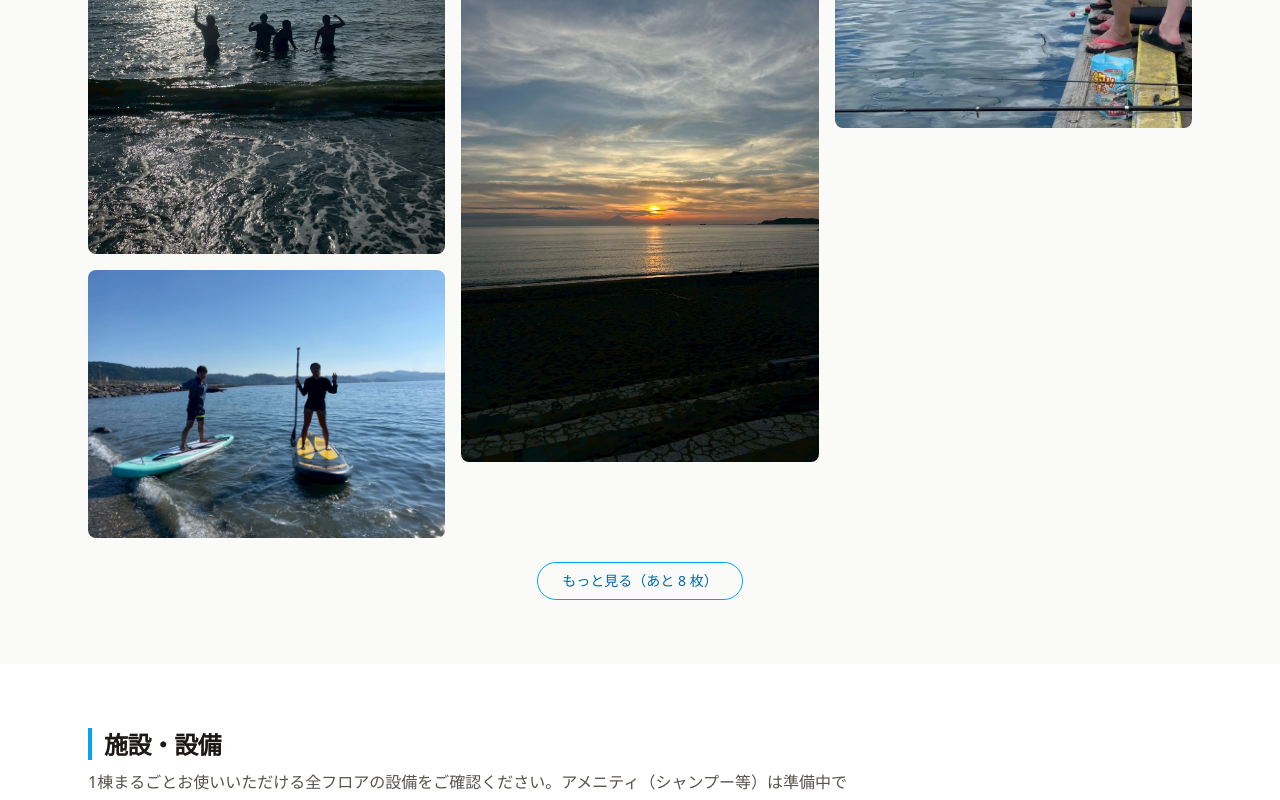
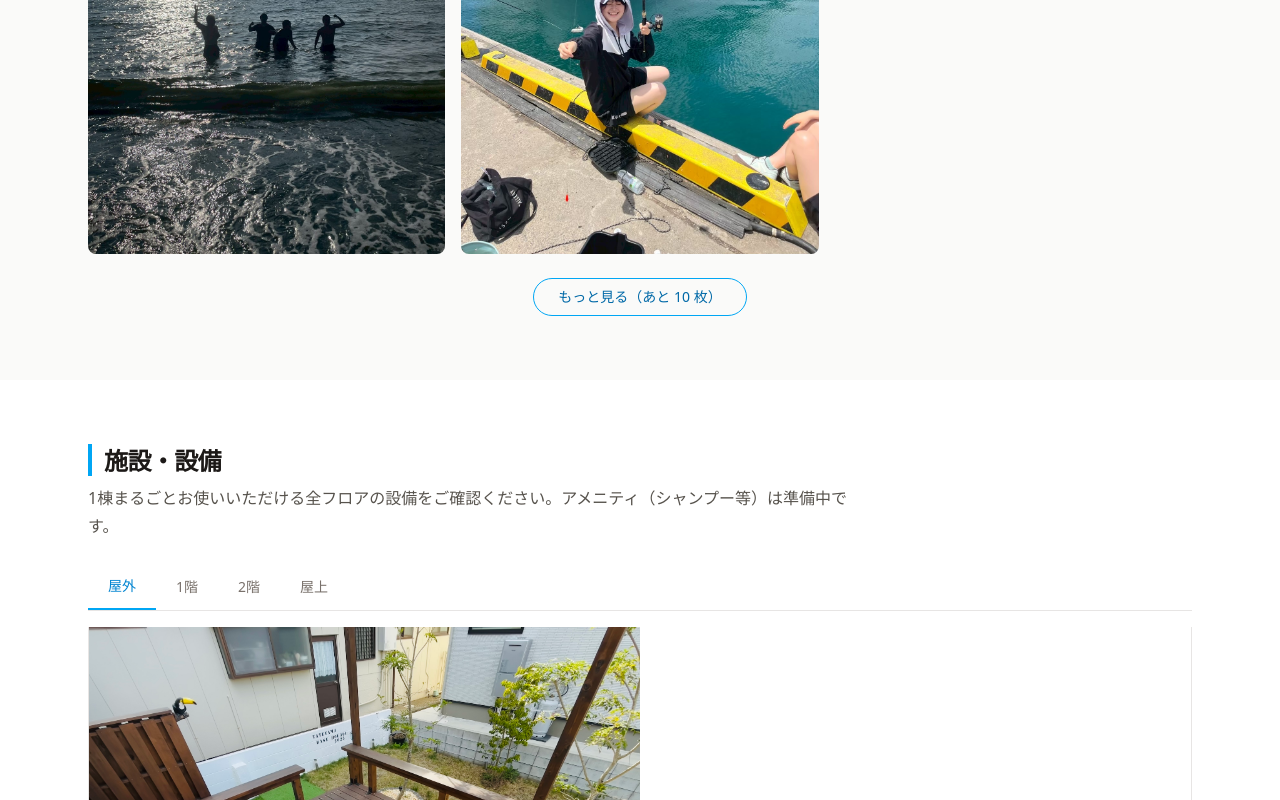
Before and after one commit to 42kharuya/TATEYAMA_BASE_HOUJOU, a Next.js app: page / in a window 1280 px wide. Shown: the part 4999-5799 px from the top of the page. Built offline with nearby package versions, Linux system fonts and the light colour scheme; no server answers.

Commit message:
feat(GallerySection): 初期表示枚数を6枚→4枚に変更する (#105)

```diff
--- a/app/_components/GallerySection.tsx
+++ b/app/_components/GallerySection.tsx
@@ -135,10 +135,10 @@ const GALLERY_PHOTOS: GalleryPhoto[] = [
 
 /**
  * 初期表示枚数
- * SP 2列 × 3行 = 6枚 がちょうど画面に収まりスッキリ見える基準。
- * PC 3列でも 6 ÷ 3 = 2行で綺麗に揃う。
+ * SP 2列 × 2行 = 4枚 でコンパクトに収める。
+ * PC 3列では 1行目に3枚 + 2行目に1枚の計4枚。
  */
-const INITIAL_COUNT = 6;
+const INITIAL_COUNT = 4;
 
 export function GallerySection() {
   /**
```
